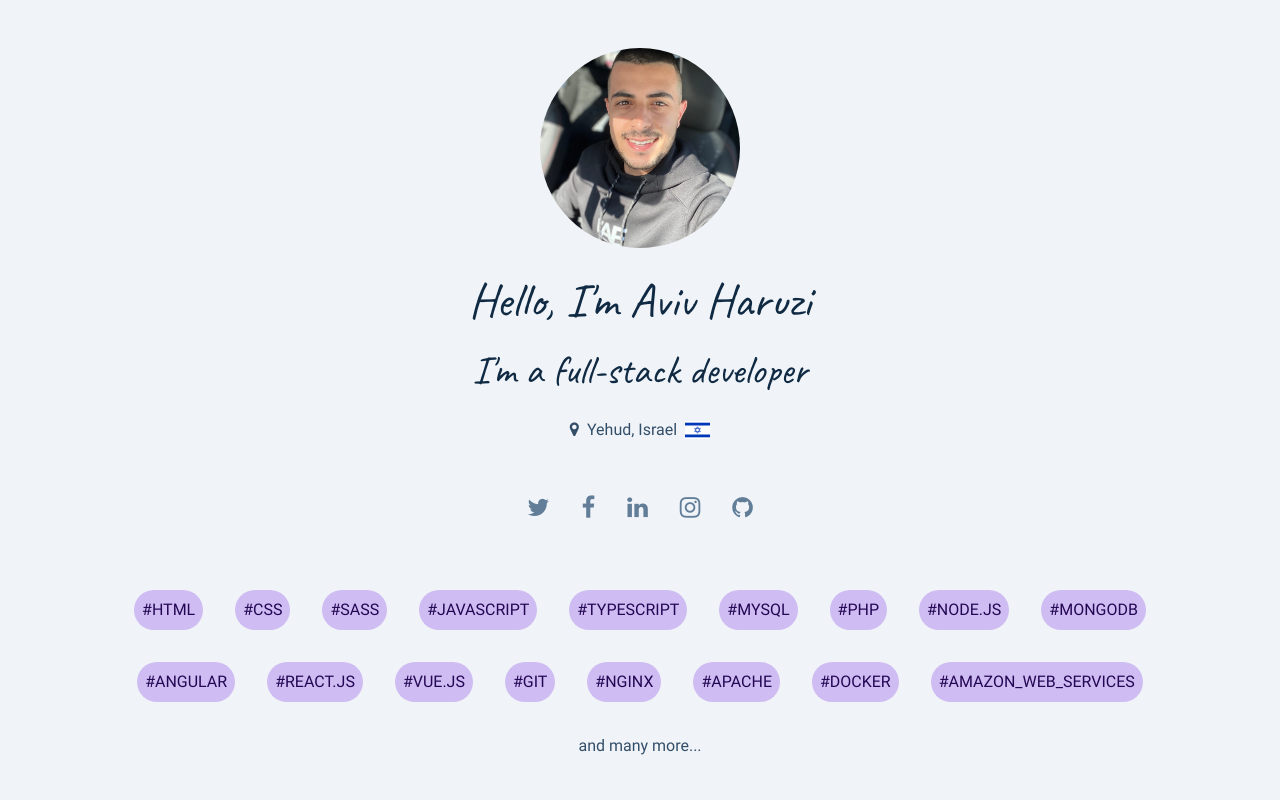
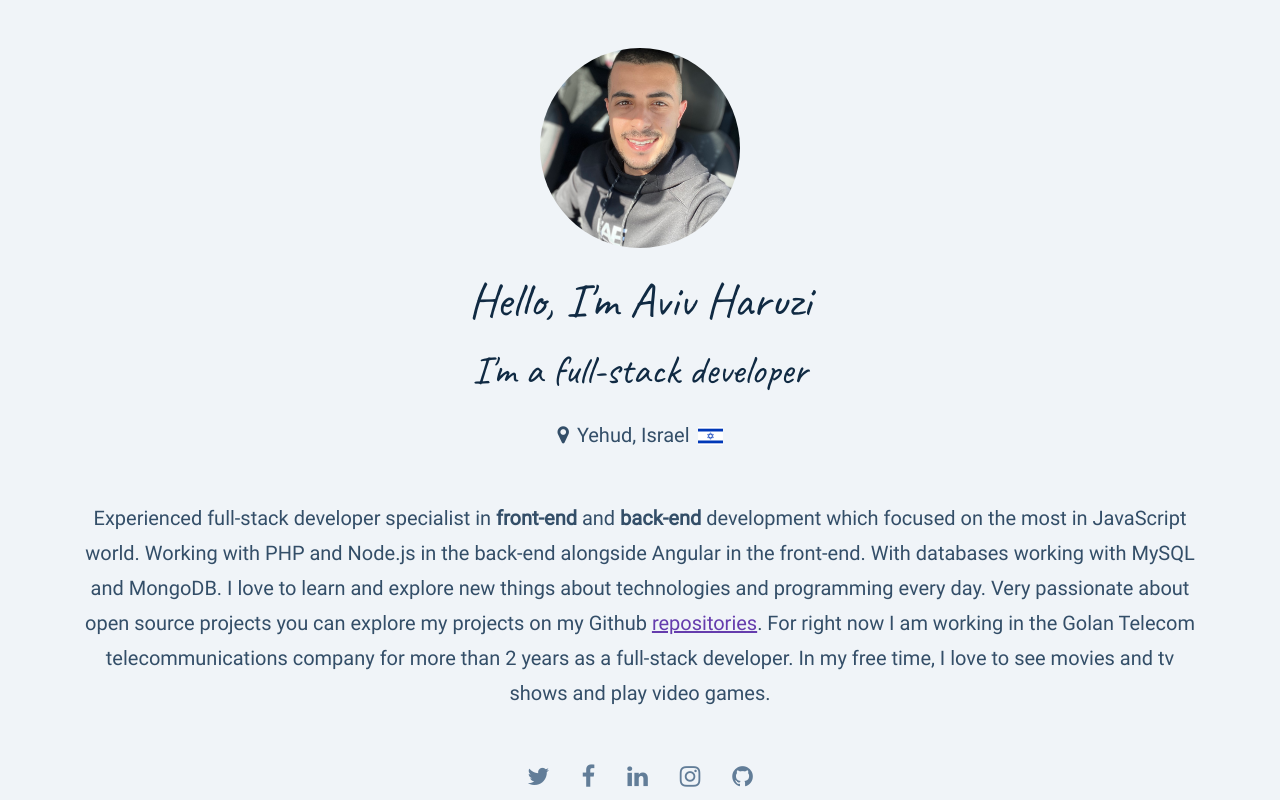
Before and after one commit to avivharuzi/portfolio, a Vue app: page / in a window 1280 px wide. Shown: the top 800 px of the page. Built offline with nearby package versions, Linux system fonts and the light colour scheme.

Commit message:
Add about content

```diff
--- /dev/null
+++ b/src/components/About.vue
@@ -0,0 +1,29 @@
+<template>
+  <p>Experienced full-stack developer specialist in <b>front-end</b>
+    and <b>back-end</b> development which focused
+    on the most in JavaScript world.
+    Working with PHP and Node.js in the back-end alongside Angular in the front-end.
+    With databases working with MySQL and MongoDB.
+    I love to learn and explore new things about technologies and programming every day.
+    Very passionate about open source projects you can explore my projects on my
+    Github <a target="_blank" :href="githubRepositoriesLink">repositories</a>.
+    For right now I am working in the Golan Telecom telecommunications company for more than 2 years
+    as a full-stack developer.
+    In my free time, I love to see movies and tv shows and play video games.</p>
+</template>
+
+<script lang="ts">
+import { Component, Vue } from 'vue-property-decorator';
+
+@Component
+export default class About extends Vue {
+  githubRepositoriesLink = 'https://github.com/avivharuzi?tab=repositories';
+}
+</script>
+
+<style>
+  p {
+    font-size: 1.25rem;
+    line-height: 1.75;
+  }
+</style>
--- a/src/scss/base/_common.scss
+++ b/src/scss/base/_common.scss
@@ -5,3 +5,13 @@ html, body {
   background-color: $color-gray-50;
   font-family: Roboto, sans-serif;
 }
+
+a {
+  color: $color-purple-500;
+  text-decoration: underline;
+
+  &:hover {
+    color: $color-purple-700;
+    text-decoration: underline;
+  }
+}
--- a/src/views/Home.vue
+++ b/src/views/Home.vue
@@ -14,6 +14,10 @@
     </div>
 
     <div class="mt-5">
+      <About />
+    </div>
+
+    <div class="mt-5">
       <SocialLinks/>
     </div>
 
@@ -27,11 +31,13 @@
 </template>
 
 <script lang="ts">
+import About from '@/components/About.vue';
 import Skills from '@/components/SkillList.vue';
 import SocialLinks from '@/components/SocialLinkList.vue';
 
 export default {
   components: {
+    About,
     Skills,
     SocialLinks,
   },
```
